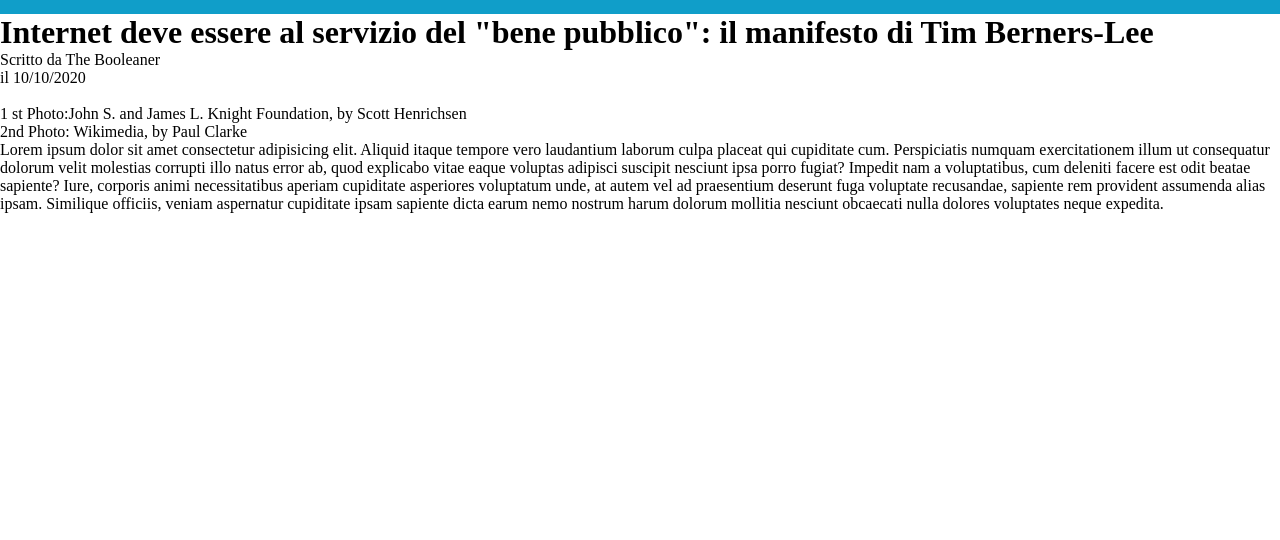
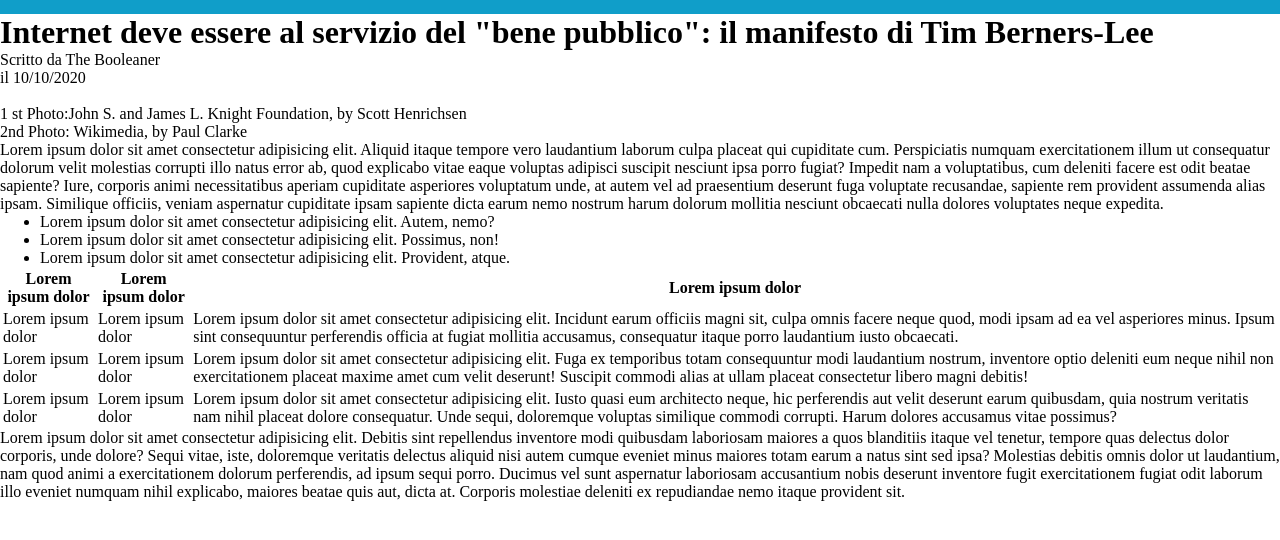
Before and after one commit to Cinzia00/html-css-booleaner, a plain HTML site: page index.html in a window 1280 px wide. Shown: the part 66-606 px from the top of the page. Drawn offline with Linux system fonts and the light colour scheme.

Commit message:
aggiunta tag

```diff
--- a/css/style.css
+++ b/css/style.css
@@ -10,6 +10,4 @@
     color: white;
 }
 
-.title {
-    padding: 0;
-}
+.tabella {}
--- a/index.html
+++ b/index.html
@@ -26,14 +26,48 @@
         <p>1 st Photo:John S. and James L. Knight Foundation, by Scott Henrichsen <br>
             2nd Photo: Wikimedia, by Paul Clarke
         </p>
+
         <p>
             Lorem ipsum dolor sit amet consectetur adipisicing elit. Aliquid itaque tempore vero laudantium laborum culpa placeat qui cupiditate cum. Perspiciatis numquam exercitationem illum ut consequatur dolorum velit molestias corrupti illo natus error ab, quod explicabo vitae eaque voluptas adipisci suscipit nesciunt ipsa porro fugiat? Impedit nam a voluptatibus, cum deleniti facere est odit beatae sapiente? Iure, corporis animi necessitatibus aperiam cupiditate asperiores voluptatum unde, at autem vel ad praesentium deserunt fuga voluptate recusandae, sapiente rem provident assumenda alias ipsam. Similique officiis, veniam aspernatur cupiditate ipsam sapiente dicta earum nemo nostrum harum dolorum mollitia nesciunt obcaecati nulla dolores voluptates neque expedita.
         </p>
+        <p>
+            <ul>
+                <li>Lorem ipsum dolor sit amet consectetur adipisicing elit. Autem, nemo?</li>
+                <li>Lorem ipsum dolor sit amet consectetur adipisicing elit. Possimus, non!</li>
+                <li>Lorem ipsum dolor sit amet consectetur adipisicing elit. Provident, atque.</li>
+            </ul>
+        </p>
+        <table>
+            <thead>
+              <tr class="tabella">
+                <th>Lorem ipsum dolor</th>
+                <th>Lorem ipsum dolor</th>
+                <th>Lorem ipsum dolor</th>
+              </tr>
+            </thead>
+            <tbody>
+                <tr>
+                    <td>Lorem ipsum dolor</td>
+                    <td>Lorem ipsum dolor</td>
+                    <td>Lorem ipsum dolor sit amet consectetur adipisicing elit. Incidunt earum officiis magni sit, culpa omnis facere neque quod, modi ipsam ad ea vel asperiores minus. Ipsum sint consequuntur perferendis officia at fugiat mollitia accusamus, consequatur itaque porro laudantium iusto obcaecati.</td>
+                </tr>
+                <tr>
+                    <td>Lorem ipsum dolor</td>
+                    <td>Lorem ipsum dolor</td>
+                    <td>Lorem ipsum dolor sit amet consectetur adipisicing elit. Fuga ex temporibus totam consequuntur modi laudantium nostrum, inventore optio deleniti eum neque nihil non exercitationem placeat maxime amet cum velit deserunt! Suscipit commodi alias at ullam placeat consectetur libero magni debitis!</td>
+                </tr>
+                <tr>
+                    <td>Lorem ipsum dolor</td>
+                    <td>Lorem ipsum dolor</td>
+                    <td>Lorem ipsum dolor sit amet consectetur adipisicing elit. Iusto quasi eum architecto neque, hic perferendis aut velit deserunt earum quibusdam, quia nostrum veritatis nam nihil placeat dolore consequatur. Unde sequi, doloremque voluptas similique commodi corrupti. Harum dolores accusamus vitae possimus?</td>
+                </tr>
+            </tbody>
+        </table>
+        <p>
+            Lorem ipsum dolor sit amet consectetur adipisicing elit. Debitis sint repellendus inventore modi quibusdam laboriosam maiores a quos blanditiis itaque vel tenetur, tempore quas delectus dolor corporis, unde dolore? Sequi vitae, iste, doloremque veritatis delectus aliquid nisi autem cumque eveniet minus maiores totam earum a natus sint sed ipsa? Molestias debitis omnis dolor ut laudantium, nam quod animi a exercitationem dolorum perferendis, ad ipsum sequi porro. Ducimus vel sunt aspernatur laboriosam accusantium nobis deserunt inventore fugit exercitationem fugiat odit laborum illo eveniet numquam nihil explicabo, maiores beatae quis aut, dicta at. Corporis molestiae deleniti ex repudiandae nemo itaque provident sit.
+        </p>
     </main>
-
     <footer>
-
-    </footer>
-
+            </footer>
 <body>
 </html>
```
